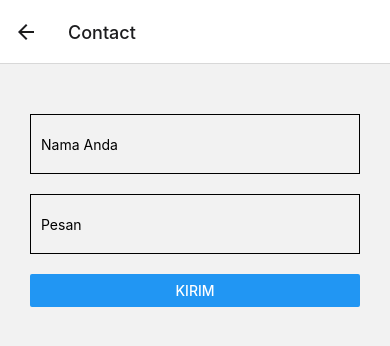
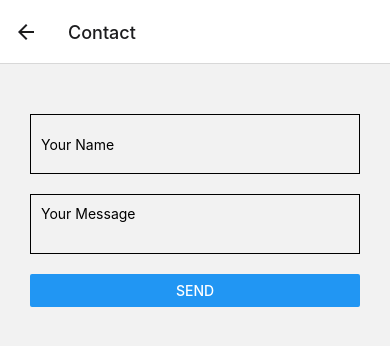
Before and after one commit to AgusRakhmatHaryanto/ProgateNavigation, a React Native app: screen /Contact in a window 390 px wide. Shown: the top 346 px of the page. Built offline with nearby package versions, Linux system fonts and the light colour scheme.

Commit message:
[agus]feat: add alert contact feature

```diff
--- a/src/screens/contact.js
+++ b/src/screens/contact.js
@@ -1,19 +1,99 @@
-import React, { useEffect } from "react";
-import { View, TextInput, Button, StyleSheet } from "react-native";
+import React, { useEffect, useState } from "react";
+import { View, TextInput, Button, StyleSheet, Alert, Platform } from "react-native";
 
-export default function Contact() {
+export default function Contact({ navigation }) {
+  const [name, setName] = useState("");
+  const [message, setMessage] = useState("");
+  const [isFormDirty, setIsFormDirty] = useState(false);
+
   useEffect(() => {
-    alert("Contact screen is mounted");
-    return () => {
-      alert("Contact screen is unmounted");
-    };
-  });
+    const beforeRemoveListener = navigation.addListener("beforeRemove", (e) => {
+      if (!isFormDirty) {
+        return;
+      }
+
+      e.preventDefault();
+
+      const confirmLeave = () => {
+        if (Platform.OS === 'web') {
+          if (window.confirm("You have unsent changes. Do you want to leave without sending?")) {
+            navigation.dispatch(e.data.action);
+          }
+        } else {
+          Alert.alert(
+            "Confirmation",
+            "You have unsent changes. Do you want to leave without sending?",
+            [
+              {
+                text: "Stay",
+                style: "cancel",
+                onPress: () => {},
+              },
+              {
+                text: "Leave",
+                style: "destructive",
+                onPress: () => navigation.dispatch(e.data.action),
+              },
+            ],
+            { cancelable: false }
+          );
+        }
+      }
+
+      confirmLeave();
+    });
+
+    return () => navigation.removeListener("beforeRemove", beforeRemoveListener);
+  }, [isFormDirty, navigation]);
+
+  const handleSubmit = () => {
+    if (name !== "" && message !== "") {
+      const showMessageSent = () => {
+        if (Platform.OS === 'web') {
+          window.alert(`Message Sent\nFrom: ${name}\nMessage: ${message}`);
+        } else {
+          Alert.alert("Message Sent", `From: ${name}\nMessage: ${message}`);
+        }
+      }
+
+      showMessageSent();
+      setIsFormDirty(false);
+    } else {
+      const showValidationMessage = () => {
+        if (Platform.OS === 'web') {
+          window.alert("Please fill in all fields before sending.");
+        } else {
+          Alert.alert("Validation", "Please fill in all fields before sending.");
+        }
+      }
+
+      showValidationMessage();
+    }
+  };
+
   return (
     <View style={styles.container}>
-      <TextInput placeholder="Nama Anda" style={styles.textInput} />
-      <TextInput placeholder="Pesan" style={styles.textInput} />
-      <View style={styles.buttonContainer}>
-        <Button title="Kirim" />
+      <TextInput
+        placeholder="Your Name"
+        style={styles.input}
+        value={name}
+        onChangeText={(text) => {
+          setName(text);
+          setIsFormDirty(text.length > 0 || message.length > 0);
+        }}
+      />
+      <TextInput
+        placeholder="Your Message"
+        style={styles.input}
+        value={message}
+        onChangeText={(text) => {
+          setMessage(text);
+          setIsFormDirty(name.length > 0 || text.length > 0);
+        }}
+        multiline
+      />
+      <View style={styles.buttonWrapper}>
+        <Button title="Send" onPress={handleSubmit} />
       </View>
     </View>
   );
@@ -21,15 +101,15 @@ export default function Contact() {
 
 const styles = StyleSheet.create({
   container: {
-    margin: 30,
+    padding: 30,
   },
-  textInput: {
+  input: {
     height: 60,
     borderWidth: 1,
     padding: 10,
     marginTop: 20,
   },
-  buttonContainer: {
+  buttonWrapper: {
     marginTop: 20,
   },
 });
--- a/src/screens/progateEvent.js
+++ b/src/screens/progateEvent.js
@@ -1,13 +1,26 @@
 import React, { useEffect } from "react";
 import { View, Text, StyleSheet } from "react-native";
+// import { useFocusEffect } from "@react-navigation/native";
 
-export default function ProgateEvent() {
+export default function ProgateEvent({ navigation }) {
+  // useFocusEffect(()=>{
+  //   alert('Screen was focused')
+  //   return()=>{
+  //     alert('Screen was unfocused')
+  //   }
+  // })
   useEffect(() => {
-    alert('ProgateEvent screen is mounted')
-    return () => {
-      alert('ProgateEvent screen is unmounted')
-    }
-  })
+    // navigation.addListener('focus',()=>{
+    //   alert('ProgateEvent screen is focused')
+    // })
+    // navigation.addListener('blur',()=>{
+    //   alert('ProgateEvent screen is unfocused')
+    // })
+    navigation.addListener("state", (event) => {
+      alert("Navigation state changed");
+      console.log(event.data.state);
+    });
+  }, []);
   return (
     <View style={styles.container}>
       <Text style={[styles.title, styles.marginBottom20]}>Progate Event</Text>
--- a/src/screens/progateService.js
+++ b/src/screens/progateService.js
@@ -1,13 +1,19 @@
 import React, { useEffect } from "react";
 import { View, Text, StyleSheet } from "react-native";
 
-export default function ProgateService() {
+export default function ProgateService({ navigation }) {
   useEffect(() => {
-    alert('ProgateService screen is mounted')
-    return () => {
-      alert('ProgateService screen is unmounted')
-    }
-  })
+    // navigation.addListener("focus", () =>
+    //   alert("ProgateService screen is focused")
+    // );
+    // navigation.addListener("blur", () =>
+    //   alert("ProgateService screen is unfocused")
+    // );
+    navigation.addListener("state", (event) => {
+      alert("Navigation state changed");
+      console.log(event.data.state);
+    });
+  }, []);
 
   return (
     <View style={styles.container}>
```
